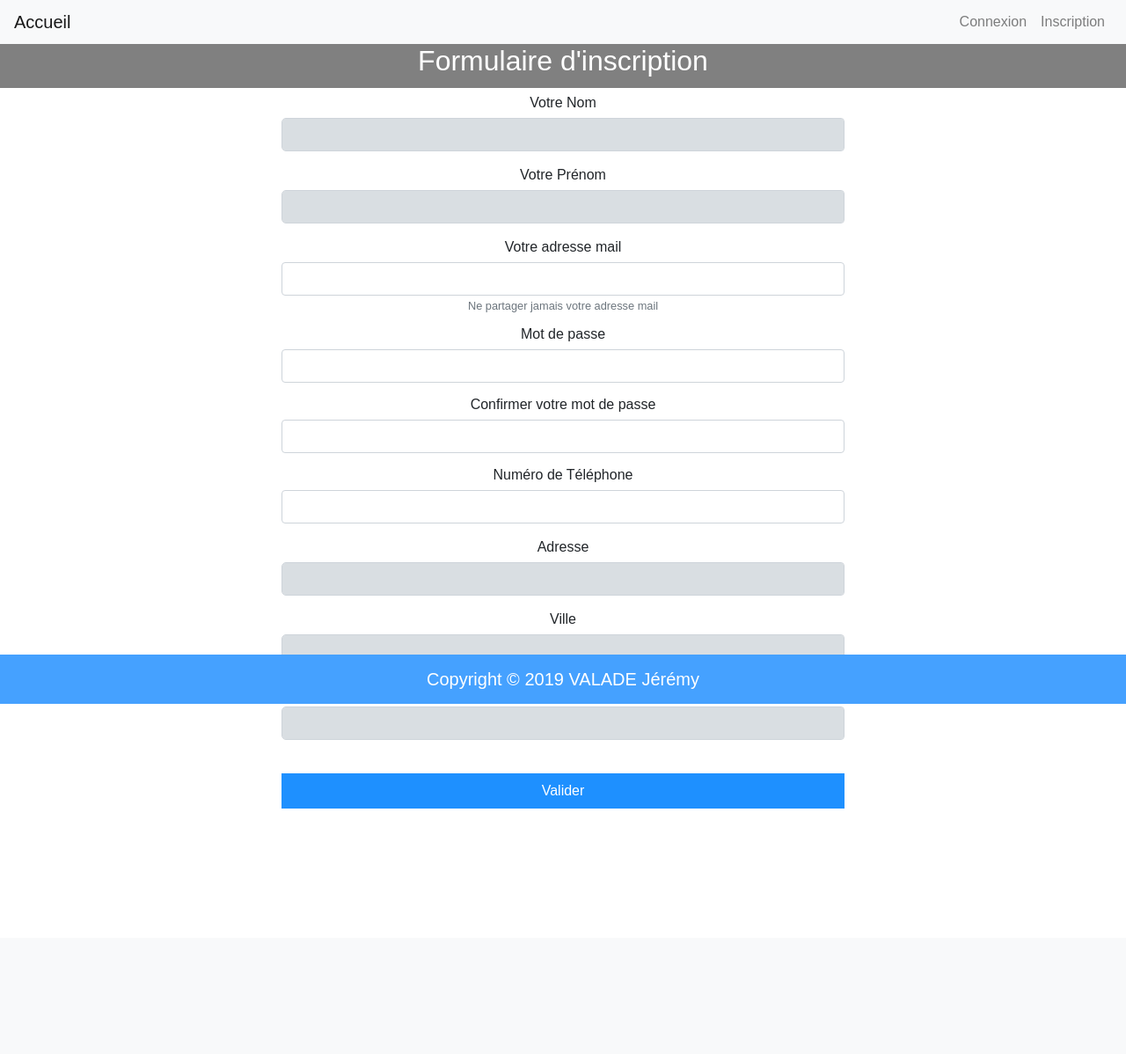
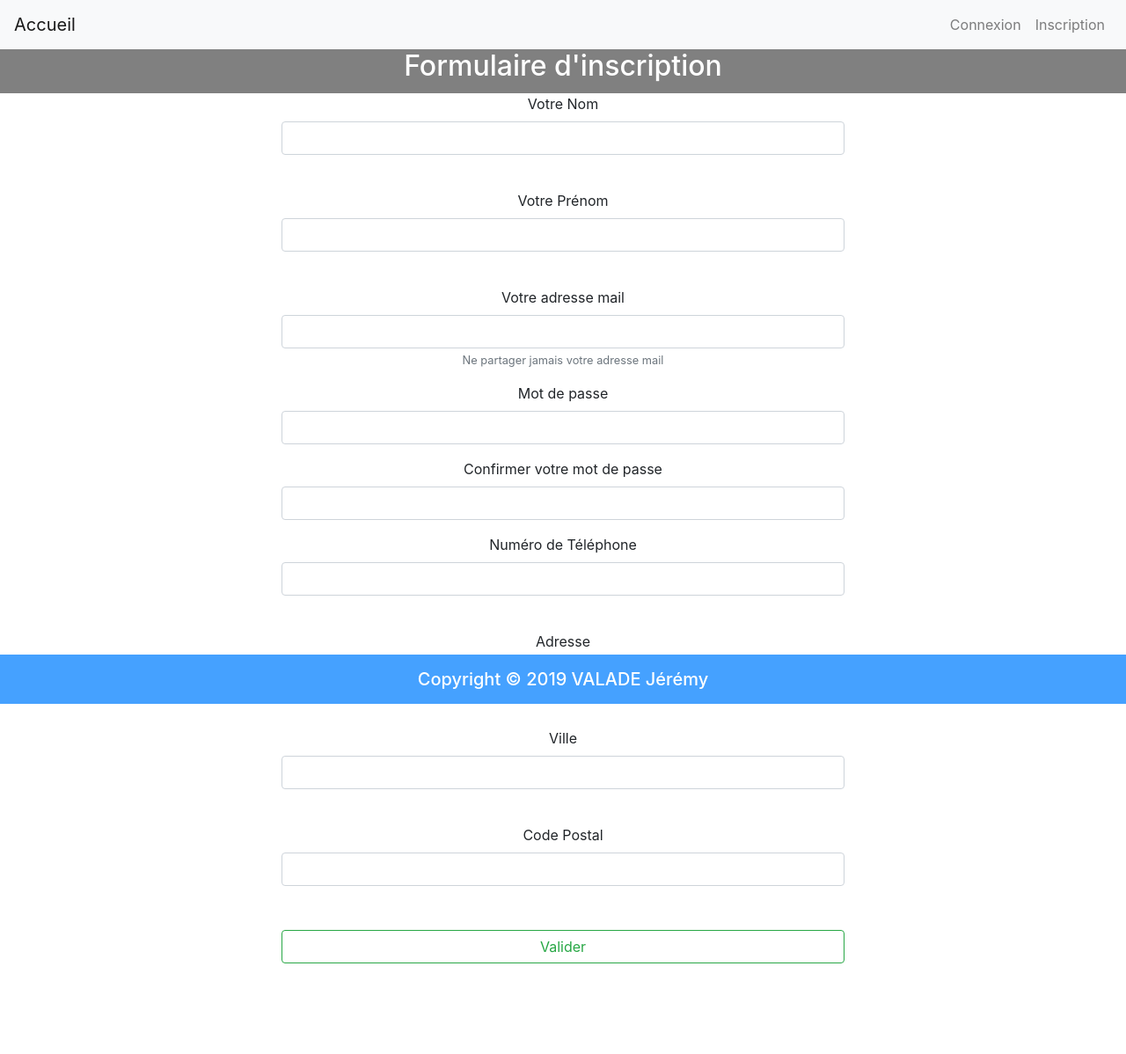
Before and after one commit to Jeremy-VALADE/ccven, a CodeIgniter app: page /database/index.php/adherent/inscription in a window 1280 px wide. Shown: the whole page at 88% size. Before the commit the page ends 919 px from the top, so only its background shows below. Run offline with CodeIgniter, Linux system fonts and the light colour scheme; some libraries are stand-ins or nearby versions.

Commit message:
Fin partie2.3

```diff
--- a/application/controllers/Adherent.php
+++ b/application/controllers/Adherent.php
@@ -14,7 +14,7 @@ class Adherent extends CI_Controller {
         $this->load->view('templates/footer');
     }
 
-    public function accueil() {
+    public function index() {
         if (isset($this->session->identifiant)) {
             if ($this->Adherent_Modele->getInformation($this->session->identifiant)[0]['adh_niveau'] == 1)
                 $this->load->view('templates/menuAdmin');
@@ -41,7 +41,7 @@ class Adherent extends CI_Controller {
         if ($this->form_validation->run()) {
             $this->Adherent_Modele->inserer();
             $this->session->identifiant = $this->input->post('adh_email');
-            redirect('Adherent/accueil');
+            redirect('Adherent');
         } else {
             $this->load->view('templates/menuDeconnecter');
             $this->load->view('adherent/inscription');
@@ -55,11 +55,11 @@ class Adherent extends CI_Controller {
         $this->form_validation->set_rules('adh_password', 'Mot de Passe', 'required|callback_checkPassword');
 
         if (isset($this->session->identifiant))
-            redirect('Adherent/accueil');
+            redirect('Adherent');
 
         if ($this->form_validation->run()) {
             $this->session->identifiant = $this->input->post('adh_email');
-            redirect("Adherent/accueil");
+            redirect("Adherent");
         } else {
             $this->load->view('templates/menuDeconnecter');
             $this->load->view('adherent/connexion');
@@ -98,11 +98,11 @@ class Adherent extends CI_Controller {
         $this->form_validation->set_rules('confirmPassword', 'confirpassword', 'required|matches[password]');
 
         if (!isset($this->session->identifiant))
-            redirect('Adherent/accueil');
+            redirect('Adherent');
 
         if ($this->form_validation->run()) {
             $this->Adherent_Modele->changePassword();
-            redirect('Adherent/accueil');
+            redirect('Adherent');
         } else {
             $this->load->view('templates/menuConnecter');
             $this->load->view('adherent/changePassword');
--- a/application/views/adherent/getAdherents.php
+++ b/application/views/adherent/getAdherents.php
@@ -1,6 +1,6 @@
 <?php echo validation_errors('<div class="alert alert-warning" role="alert">', '</div>'); ?>
 <?php echo form_open('Adherent/setAdherent'); ?>
-
+<h2>Liste des utilisateurs</h2>
 <table class ="table">
     <thead class = "thead-dark">
         <tr>
--- a/application/views/adherent/inscription.php
+++ b/application/views/adherent/inscription.php
@@ -1,21 +1,21 @@
 <h2>Formulaire d'inscription</h2>
 
-<div class ="inscription">
+<div class ="form">
     <?php echo validation_errors('<div class="alert alert-warning" role="alert">', '</div>'); ?>
     <?php echo form_open('Adherent/inscription'); ?>
-
+    <div class="form-group">
         <label for="adh_nom">Votre Nom</label>
         <input class ="form-control" type="text" name="adh_nom" /> <br />
-
+    </div>
+    <div class="form-group">
         <label for="adh_prenom">Votre Prénom</label>
         <input class ="form-control" type="text" name="adh_prenom" /> <br />
-
+    </div>
     <div class="form-group">
         <label for="exampleInputEmail1">Votre adresse mail</label>
         <input type="email" class="form-control" id="exampleInputEmail1" aria-describedby="emailHelp" name = "adh_email">
         <small id="emailHelp" class="form-text text-muted">Ne partager jamais votre adresse mail</small>
     </div>
-
     <div class="form-group">
         <label for="password">Mot de passe</label>
         <input type="password" class="form-control" id="password" name="adh_password">
@@ -24,19 +24,21 @@
         <label for="confirmpassword">Confirmer votre mot de passe</label>
         <input type="password" class="form-control" id="confirmpassword" name="confirmmdp">
     </div>
-
+    <div class="form-group">
         <label for="adh_tel">Numéro de Téléphone</label>
         <input  class ="form-control" type="tel" name="adh_tel" pattern="[0-9]{10}"/> <br />
-
+    </div>
+    <div class="form-group">
         <label for="adh_adresse">Adresse</label>
         <input class ="form-control" type="text" name="adh_adresse" /> <br />
-
+    </div>
+    <div class="form-group">
         <label for="adh_ville">Ville</label>
         <input class ="form-control" type="text" name="adh_ville" /> <br />
-
+    </div>
+    <div class="form-group">
         <label for="adh_codepostal">Code Postal</label>
         <input class ="form-control" type="text" name="adh_codepostal" /> <br />
-
-    <input class ="button" type="submit" name="submit" value="Valider"/>
-</form>
     </div>
+    <input class ="btn btn-outline-success" type="submit" name="submit" value="Valider"/>
+</div>
--- a/application/views/templates/header.php
+++ b/application/views/templates/header.php
@@ -2,17 +2,19 @@
 <html lang="fr">
     <head>
         <meta charset="utf-8">
-        <link rel = "stylesheet" type = "text/css" href = "<?php echo base_url(); ?>css/bootstrap.min.css">
+        <!--Script Css -->
+        <link rel="stylesheet" href="https://stackpath.bootstrapcdn.com/bootstrap/4.4.1/css/bootstrap.min.css" integrity="sha384-Vkoo8x4CGsO3+Hhxv8T/Q5PaXtkKtu6ug5TOeNV6gBiFeWPGFN9MuhOf23Q9Ifjh" crossorigin="anonymous">
         <link rel = "stylesheet" type = "text/css" href = "<?php echo base_url(); ?>css/tableau.css">
         <link rel = "stylesheet" type = "text/css" href = "<?php echo base_url(); ?>css/formulaire.css">
         <link rel = "stylesheet" type = "text/css" href = "<?php echo base_url(); ?>css/inscription.css">
         <link rel = "stylesheet" type = "text/css" href = "<?php echo base_url(); ?>css/style.css">
-         <link rel = "stylesheet" type = "text/css" href = "<?php echo base_url(); ?>css/reservation.css">
+        <link rel = "stylesheet" type = "text/css" href = "<?php echo base_url(); ?>css/reservation.css">
 
-        <script src="https://code.jquery.com/jquery-3.2.1.slim.min.js" integrity="sha384-KJ3o2DKtIkvYIK3UENzmM7KCkRr/rE9/Qpg6aAZGJwFDMVNA/GpGFF93hXpG5KkN" crossorigin="anonymous"></script>
-	<script src="https://cdnjs.cloudflare.com/ajax/libs/popper.js/1.12.3/umd/popper.min.js" integrity="sha384-vFJXuSJphROIrBnz7yo7oB41mKfc8JzQZiCq4NCceLEaO4IHwicKwpJf9c9IpFgh" crossorigin="anonymous"></script>
-	<script src="https://maxcdn.bootstrapcdn.com/bootstrap/4.0.0-beta.2/js/bootstrap.min.js" integrity="sha384-alpBpkh1PFOepccYVYDB4do5UnbKysX5WZXm3XxPqe5iKTfUKjNkCk9SaVuEZflJ" crossorigin="anonymous"></script>
-
+        <!--Script javascript -->
+        <script src="https://code.jquery.com/jquery-3.4.1.slim.min.js" integrity="sha384-J6qa4849blE2+poT4WnyKhv5vZF5SrPo0iEjwBvKU7imGFAV0wwj1yYfoRSJoZ+n" crossorigin="anonymous"></script>
+        <script src="https://cdn.jsdelivr.net/npm/popper.js@1.16.0/dist/umd/popper.min.js" integrity="sha384-Q6E9RHvbIyZFJoft+2mJbHaEWldlvI9IOYy5n3zV9zzTtmI3UksdQRVvoxMfooAo" crossorigin="anonymous"></script>
+        <script src="https://stackpath.bootstrapcdn.com/bootstrap/4.4.1/js/bootstrap.min.js" integrity="sha384-wfSDF2E50Y2D1uUdj0O3uMBJnjuUD4Ih7YwaYd1iqfktj0Uod8GCExl3Og8ifwB6" crossorigin="anonymous"></script>
+        <link rel ="shortcut icon" href ="<?php echo base_url(); ?>images/icone.png" />
         <title>Cven</title>
     </head>
 
--- a/application/views/templates/menuAdmin.php
+++ b/application/views/templates/menuAdmin.php
@@ -1,5 +1,5 @@
 <nav class="navbar navbar-expand-lg navbar-light bg-light">
-    <a class="navbar-brand" href="<?php echo site_url('Adherent/accueil'); ?>">Accueil</a>
+    <a class="navbar-brand" href="<?php echo site_url('Adherent'); ?>">Accueil</a>
     <button class="navbar-toggler btn-lg" type="button" data-toggle="collapse" data-target="#navbarNavAltMarkup" aria-controls="navbarNavAltMarkup" aria-expanded="false" aria-label="Toggle navigation">
         <span class="navbar-toggler-icon"></span>
     </button>
--- a/application/views/templates/menuConnecter.php
+++ b/application/views/templates/menuConnecter.php
@@ -1,5 +1,5 @@
 <nav class="navbar navbar-expand-lg navbar-light bg-light">
-    <a class="navbar-brand" href="<?php echo site_url('Adherent/accueil'); ?>">Accueil</a>
+    <a class="navbar-brand" href="<?php echo site_url('Adherent'); ?>">Accueil</a>
     <button class="navbar-toggler btn-lg" type="button" data-toggle="collapse" data-target="#navbarNavAltMarkup" aria-controls="navbarNavAltMarkup" aria-expanded="false" aria-label="Toggle navigation">
         <span class="navbar-toggler-icon"></span>
     </button>
--- a/application/views/templates/menuDeconnecter.php
+++ b/application/views/templates/menuDeconnecter.php
@@ -1,9 +1,9 @@
 <nav class="navbar navbar-expand-lg navbar-light bg-light">
-    <a class="navbar-brand" href="<?php echo site_url('Adherent/accueil'); ?>">Accueil</a>
-    <button class="navbar-toggler btn-lg" type="button" data-toggle="collapse" data-target="#navbarNavAltMarkup" aria-controls="navbarNavAltMarkup" aria-expanded="false" aria-label="Toggle navigation">
+    <a class="navbar-brand" href="<?php echo site_url('Adherent'); ?>">Accueil</a>
+    <button class=" bg-info  navbar-toggler btn-lg" type="button" data-toggle="collapse" data-target="#navbarNavAltMarkup" aria-controls="navbarNavAltMarkup" aria-expanded="false" aria-label="Toggle navigation">
         <span class="navbar-toggler-icon"></span>
     </button>
-    <div class="collapse navbar-collapse" id="navbarNavAltMarkup">
+    <div class="text-primary collapse navbar-collapse" id="navbarNavAltMarkup">
         <ul class="navbar-nav mr-auto"></ul>
         <ul class="navbar-nav mr-0">
             <li class="nav-item">
--- a/css/inscription.css
+++ b/css/inscription.css
@@ -1,4 +1,4 @@
-.inscription, .formConnection, .formChange
+.form
 {
     display: block;
     margin-left:auto;
@@ -7,18 +7,15 @@
     text-align: center;
 }
 
-.inscription .button, .formConnection .button, .formChange .button
+.btn
 {
     width: 100%;
+    margin-top: 10px;
 }
 
-.menu
-{
-    display: block;
-    float: right;
+@media screen and (max-width: 1200px) {
+    .form{
+         width: 90%;
+         height: 20%;
+    }
 }
-
-.button
-{
-    margin-top: 20px;
-}
--- a/css/tableau.css
+++ b/css/tableau.css
@@ -51,4 +51,5 @@ h2
     background-color: grey;
     color : white;
     height: 50px;
+    margin-bottom: 0;
 }
```
Also changed, not shown: application/views/adherent/changePassword.php (+3 -4 lines), application/views/adherent/connexion.php (+2 -6 lines), application/views/adherent/setAdherent.php (+6 -6 lines), application/views/reservations/afficher.php (+9 -13 lines), application/views/reservations/formulaire.php (+11 -11 lines), application/views/reservations/getReservations.php (+7 -10 lines), images/icone.png (added). Lines whose indentation alone changed are shown as unchanged.
